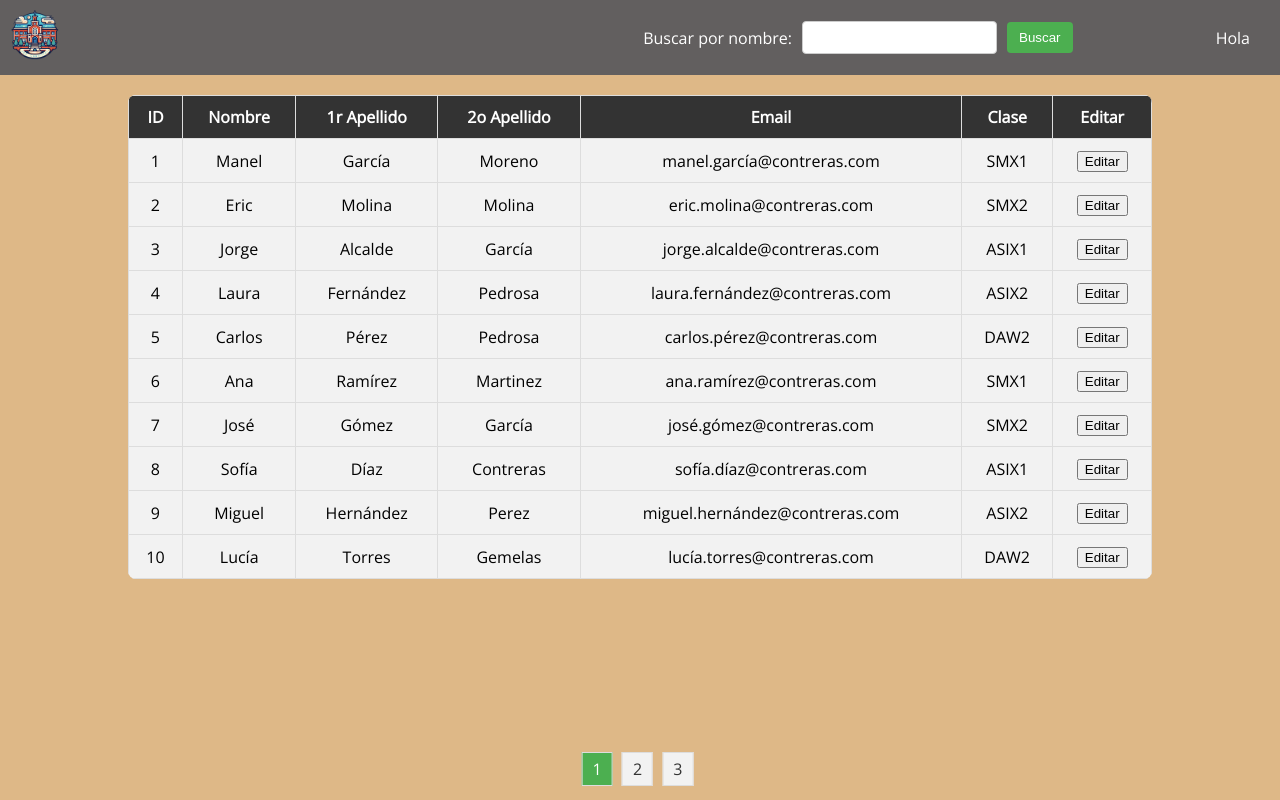
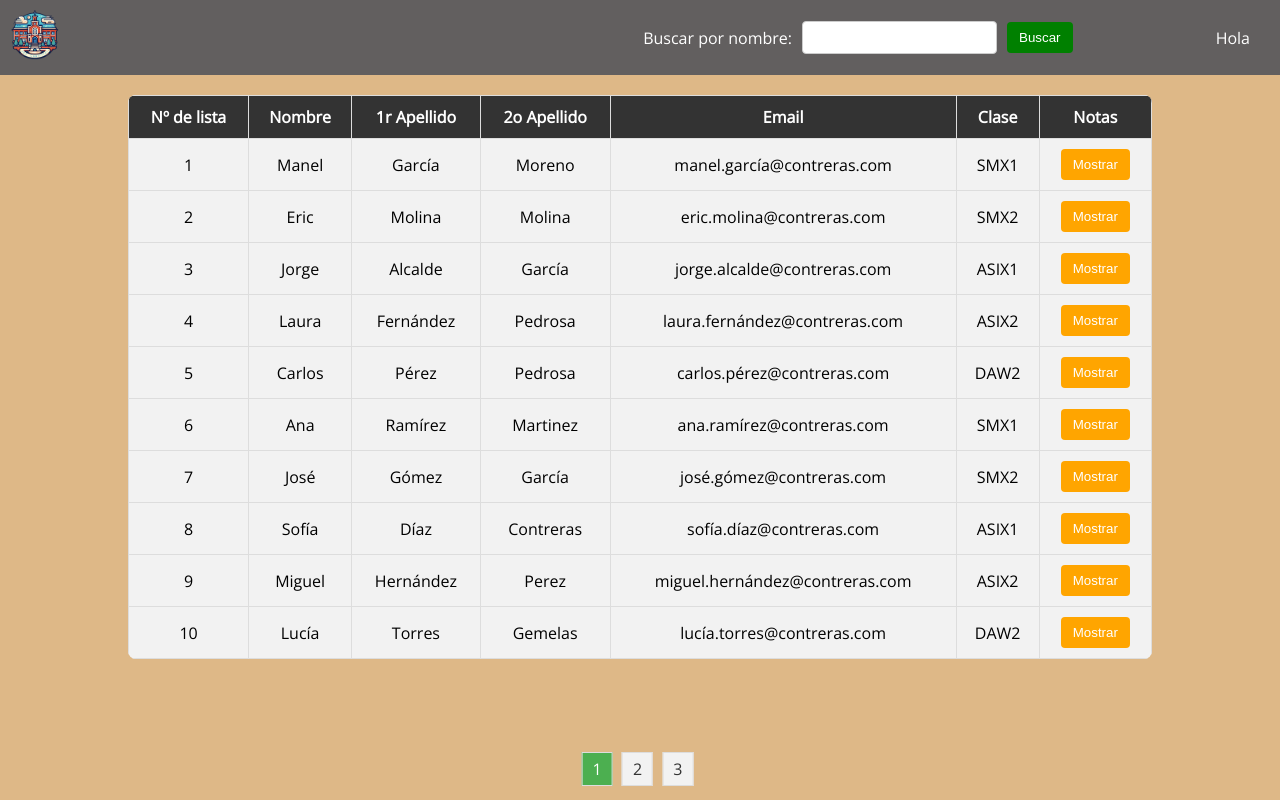
Before and after one commit to Julio-Cesar-Carrillo/Gestio-Notes, a PHP site: page /pruebas/tabla.php in a window 1280 px wide. Run offline with PHP 8.4, Linux system fonts and the light colour scheme; data comes from the database, SQL or seed files in the repository.

Commit message:
Cambios varios

```diff
--- a/css/estilosPrueba.css
+++ b/css/estilosPrueba.css
@@ -130,22 +130,29 @@ body
 
 #boton {
     padding: 8px 12px;
-    background-color: #4CAF50;
+    background-color: green;
     color: white;
     border: none;
     border-radius: 4px;
     cursor: pointer;
 }
 
-#boton:hover {
-    background-color: #45a049;
-}
-
 .eliminar-filtro {
     padding: 8px 12px;
-    background-color: rgb(233, 0, 0);
+    background-color: red;
     color: white;
     border: none;
     border-radius: 4px;
     cursor: pointer;
-    text-decoration: none;}
+    text-decoration: none;
+}
+
+#botonEditar  {
+    padding: 8px 12px;
+    background-color: orange;
+    color: white;
+    border: none;
+    border-radius: 4px;
+    cursor: pointer;
+    text-decoration: none;
+}
--- a/pruebas/editar.php
+++ /dev/null
@@ -1,4 +0,0 @@
-<?php
-    $id = $_POST['id'];
-
-    echo $id;
--- a/pruebas/tabla.php
+++ b/pruebas/tabla.php
@@ -74,13 +74,13 @@
             <table class="mi-tabla">
                 <thead>
                     <tr>
-                        <th>ID</th>
+                        <th>Nº de lista</th>
                         <th>Nombre</th>
                         <th>1r Apellido</th>
                         <th>2o Apellido</th>
                         <th>Email</th>
                         <th>Clase</th>
-                        <th>Editar</th>
+                        <th>Notas</th>
                     </tr>
                 </thead>
 
@@ -97,9 +97,10 @@
                                     }
                                     ?>
                                         <td>
-                                            <form action="editar.php" method="post">
+                                            <form action="mostrarNotas.php" method="post">
                                                 <input type="hidden" name="id" value="<?php echo $fila['id'] ?>">
-                                                <input type="submit" name="envar" value="Editar">
+                                                <input type="hidden" name="id_curso" value="<?php echo $fila['curso'] ?>">
+                                                <input type="submit" name="envar" value="Mostrar" id="botonEditar">
                                             </form>
                                         </td>
                                     <?php
--- a/view/notas.php
+++ b/view/notas.php
@@ -1,6 +1,6 @@
 <?php
 $alumno_id = $_GET['id'];
-$id_asignatura = $_GET['id_asignatura'];
+$id_asignatura = $_GET['id_curso'];
 include_once("./procesos/conexion.php");
 // Consulta para mostar la tabla de los alumnos
 $sql = "SELECT N.*, A.nombre as 'nombre', A.apellido as 'apellido' , M.nombre as 'asignatura' FROM tbl_notas N
```
Also changed, not shown: pruebas/mostrarNotas.php (added, +74 -0 lines), view/tabla.php (+1 -6 lines).
